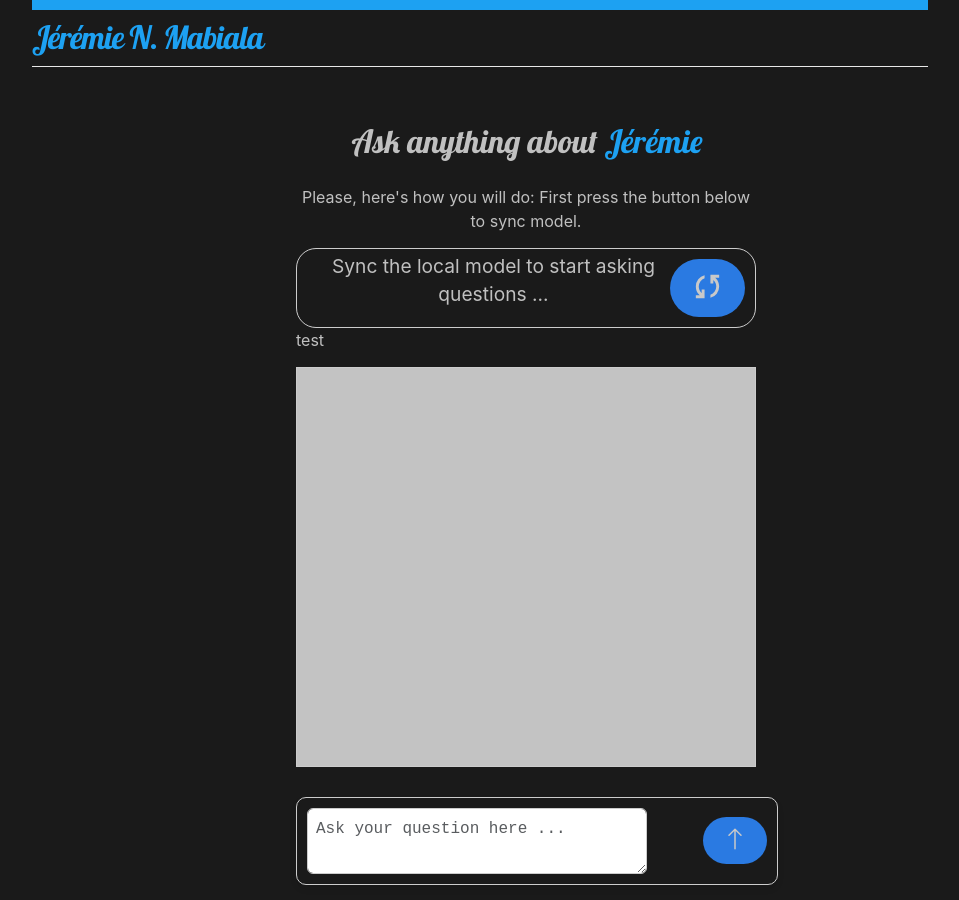
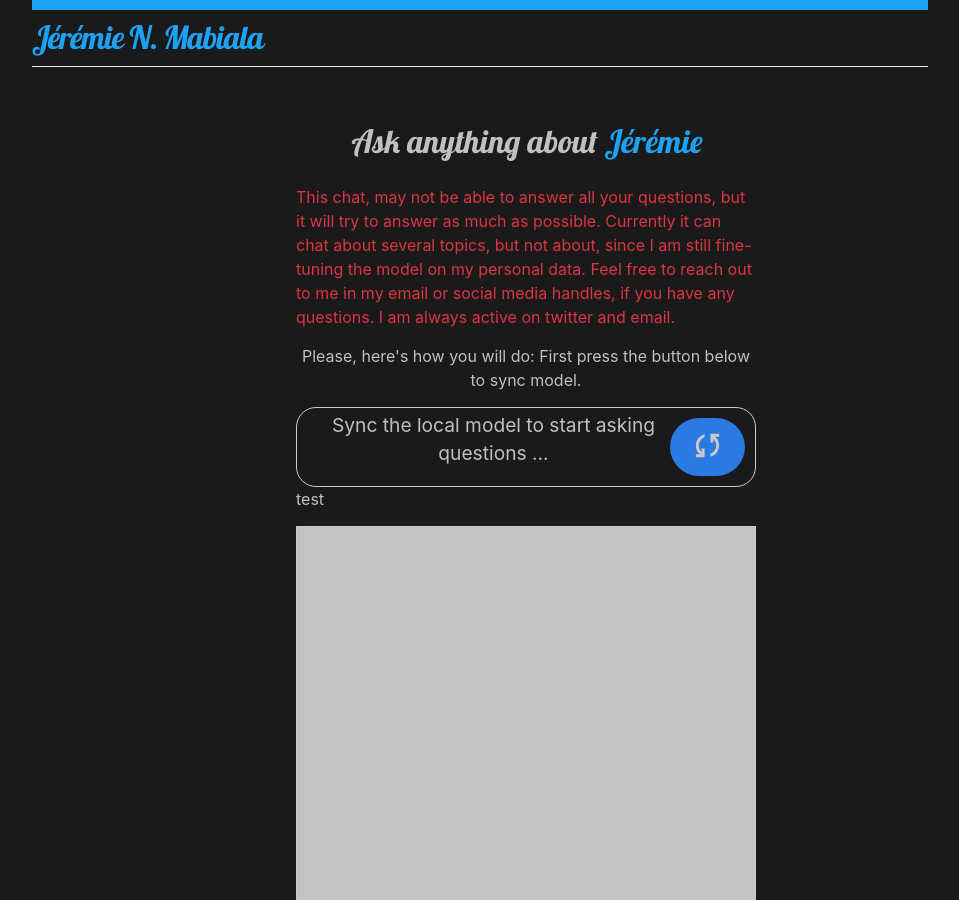
Before and after one commit to jnlandu/jnlandu.github.io, a Jekyll site: the page built from chat-with-me.html, in a window 1280 px wide and 900 px high. Shown: the whole window, without its empty margins (160-1119 px from the left). Built offline with Jekyll 4.4.1, drawn with Linux system fonts in a browser that asks for light colours.

Commit message:
updape UI chatbot in chat.css and add a warning

```diff
--- a/_includes/icons.html
+++ b/_includes/icons.html
@@ -131,4 +131,8 @@
     <path d="M160-160v-80h110l-16-14q-52-46-73-105t-21-119q0-111 66.5-197.5T400-790v84q-72 26-116 88.5T240-478q0 45 17 87.5t53 78.5l10 10v-98h80v240H160Zm400-10v-84q72-26 116-88.5T720-482q0-45-17-87.5T650-648l-10-10v98h-80v-240h240v80H690l16 14q49 49 71.5 106.5T800-482q0 111-66.5 197.5T560-170Z"/>
    </symbol>
 
+   <symbol id="warning" iewBox="0 -960 960 960">
+    <path d="M480-120q-33 0-56.5-23.5T400-200q0-33 23.5-56.5T480-280q33 0 56.5 23.5T560-200q0 33-23.5 56.5T480-120Zm-80-240v-480h160v480H400Z"/>
+  </symbol>
+
   </svg>
--- a/assets/chat.css
+++ b/assets/chat.css
@@ -28,6 +28,7 @@
   background-color: #2a7ae2;
   border: none;
   padding: 10px 20px;
+  margin: 10px;
   cursor: pointer;
   border-radius: 180px;
   max-width: max-content;
@@ -100,7 +101,7 @@
 }
 
 #user-input {
-  width: 70%;
+  width: 100%;
   padding: 10px;
   border: 1px solid #ccc;
 }
--- a/chat-with-me.html
+++ b/chat-with-me.html
@@ -6,6 +6,11 @@
 ---
 
 <h1 class="chat-title">Ask anything about <span class="text-brand">Jérémie</span></h1>
+<p class="text-danger">
+    This chat, may not be able to answer all your questions, but it will try to answer as much as possible.
+    Currently it can chat  about several topics, but not about, since I am still fine-tuning the model on my personal data.
+    Feel free to reach out to me in my  email or social media handles, if you have any questions. I am always active  on twitter and email.
+</p>
 <p class="text-center "> Please, here's how you will do: First press the button below to sync model.</p>
 
 <div class="sync-container">
@@ -27,7 +32,7 @@
 <div class="question-input">
     <textarea
         id="user-input"
-        class="form-control p-2"
+        class="form-control"
         placeholder="Ask your question here ..."
         rows="2"
         type="text"
```
